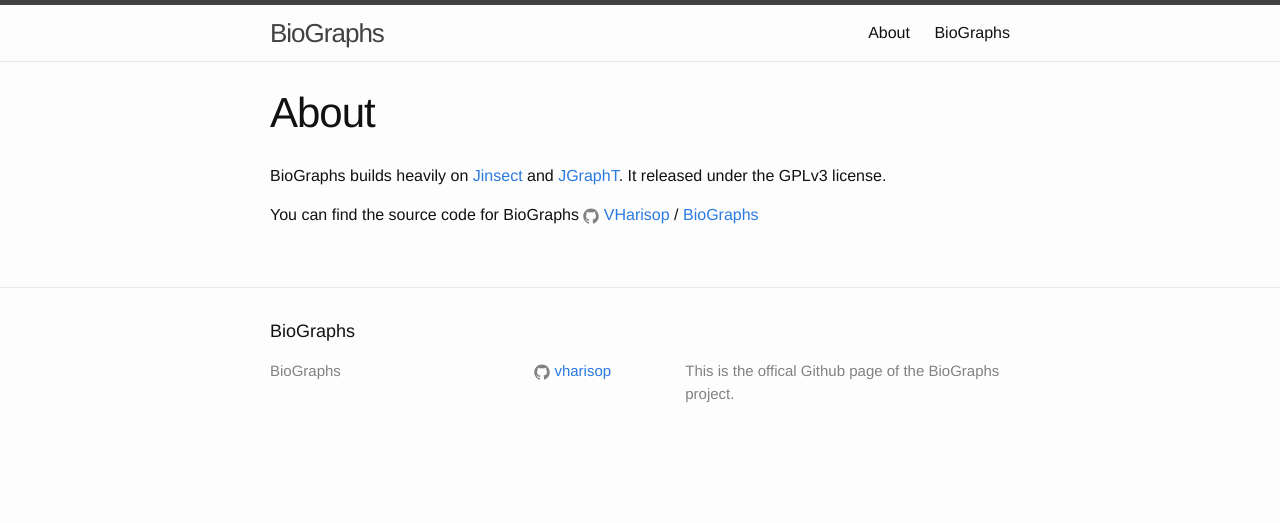
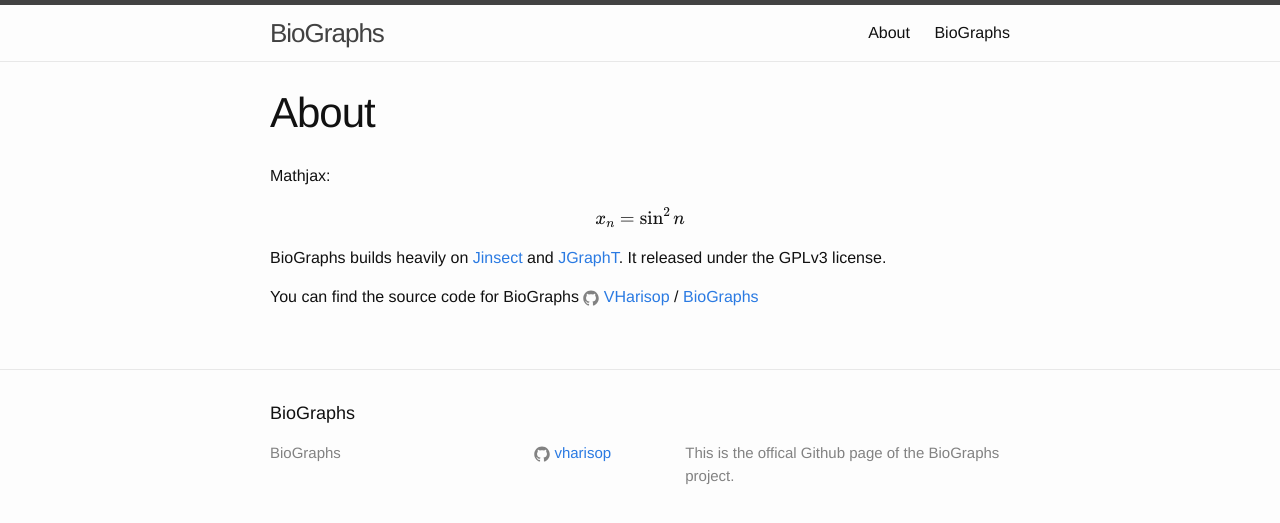
Before and after one commit to VHarisop/BioGraphs, a Jekyll site: the page built from about.md, in a window 1280 px wide. Shown: the top 523 px of the page. Built offline with Jekyll 4.4.1, drawn with Linux system fonts in a browser that asks for light colours; Markdown is read by kramdown in place of the engine named in the settings; formulas are drawn with MathJax 3.

```diff
--- a/_config.yml
+++ b/_config.yml
@@ -13,4 +13,4 @@ baseurl: "/BioGraphs" # the subpath of your site, e.g. /blog
 github_username:  vharisop
 
 # Build settings
-markdown: redcarpet
+markdown: kramdown
--- a/about.md
+++ b/about.md
@@ -3,6 +3,11 @@ layout: page
 title: About
 permalink: /about/
 ---
+
+Mathjax:
+
+$$ x_n = \sin^2 n $$
+
 
 BioGraphs builds heavily on [Jinsect][jinsect] and [JGraphT][jgrapht]. It released under the GPLv3 license.
 
```
